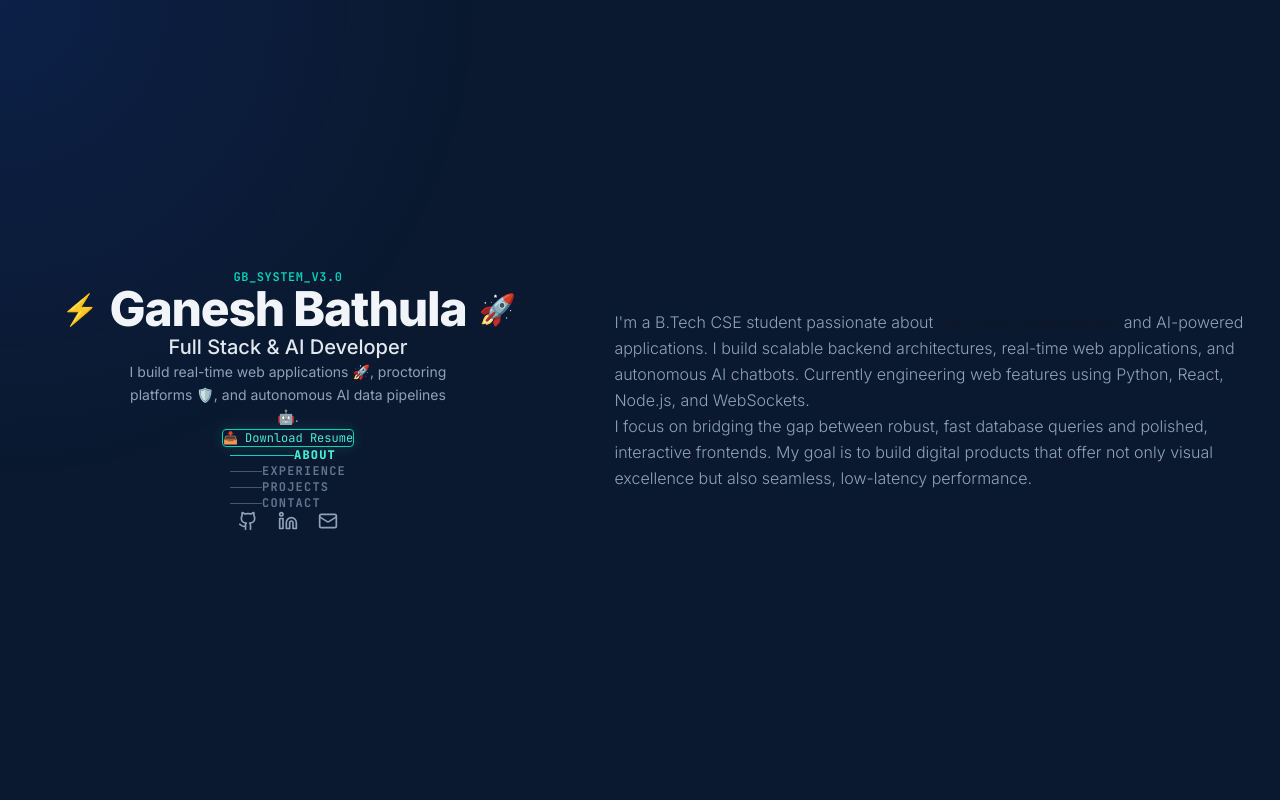
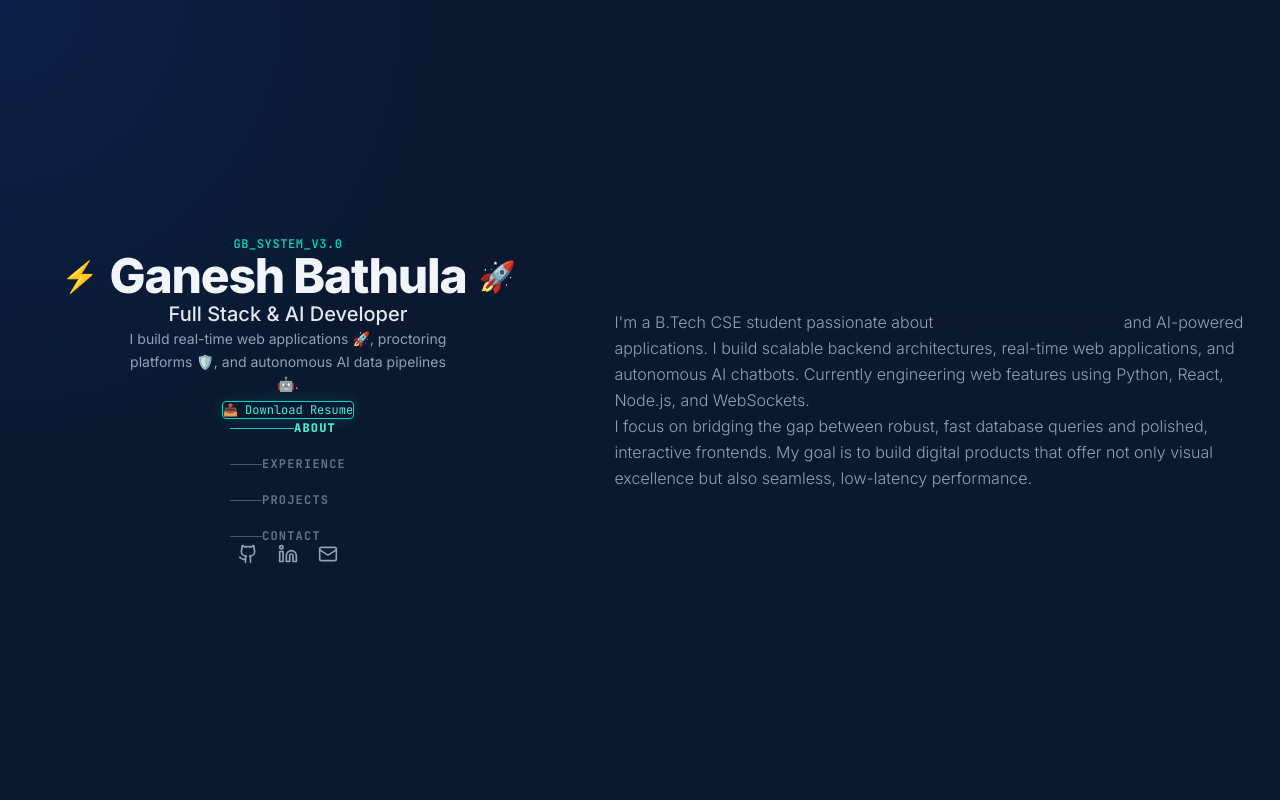
Before and after one commit to Ganesh5710/Portfolio, a Next.js app: page / in a window 1280 px wide. Shown: the top 800 px of the page. Built offline with nearby package versions, Linux system fonts and the light colour scheme.

Commit message:
style: fix left sidebar vertical spacing by wrapping Download Resume in block with mb-10 and setting flex col gap-5 on nav tag

```diff
--- a/src/app/page.js
+++ b/src/app/page.js
@@ -125,25 +125,26 @@ export default function Home() {
                 <h2 className="text-lg sm:text-xl font-medium text-slate-200 mb-4">
                   Full Stack & AI Developer
                 </h2>
-
                             <p className="text-slate-400 text-sm leading-relaxed max-w-xs mx-auto mb-6">
                   I build real-time web applications 🚀, proctoring platforms 🛡️, and autonomous AI data pipelines 🤖.
                 </p>
 
-                {/* Download Resume Button */}
+                {/* Download Resume Button Block */}
+                <div className="mb-10 select-none">
                   <a
                     href="/resume.pdf"
                     target="_blank"
                     rel="noopener noreferrer"
                     download
-                  className="inline-flex items-center justify-center gap-2 px-4 py-2 border border-teal-400 text-teal-300 font-mono text-xs rounded hover:bg-teal-400/10 transition-all shadow-[0_0_15px_rgba(45,212,191,0.15)] mb-10"
+                    className="inline-flex items-center justify-center gap-2 px-4 py-2 border border-teal-400 text-teal-300 font-mono text-xs rounded hover:bg-teal-400/10 transition-all shadow-[0_0_15px_rgba(45,212,191,0.15)]"
                   >
                     📥 Download Resume
                   </a>
                 </div>
+              </div>
 
               {/* Mobile Horizontal Nav Menu */}
-              <nav className="flex lg:hidden flex-wrap justify-center gap-x-4 gap-y-2 font-mono text-xs uppercase tracking-widest mt-8 mb-6 select-none">
+              <nav className="flex lg:hidden flex-wrap justify-center gap-x-4 gap-y-2 font-mono text-xs uppercase tracking-widest mb-6 select-none">
                 {NAV_ITEMS.map((item) => {
                   const isActive = activeSection === item.id;
                   return (
@@ -164,7 +165,7 @@ export default function Home() {
               </nav>
 
               {/* Vertical Scroll-Spy Navigation */}
-              <nav className="hidden lg:flex flex-col mt-10 space-y-5 font-mono text-sm select-none w-fit mx-auto">
+              <nav className="hidden lg:flex flex-col gap-5 font-mono text-sm select-none w-fit mx-auto">
                 {NAV_ITEMS.map((item) => {
                   const isActive = activeSection === item.id;
                   return (
@@ -172,7 +173,7 @@ export default function Home() {
                       key={item.id}
                       href={`#${item.id}`}
                       onClick={(e) => handleAnchorClick(e, item.id)}
-                      className="group flex items-center py-1 cursor-pointer outline-none"
+                      className="group flex items-center py-1.5 cursor-pointer outline-none"
                     >
                       {/* Horizontal line indicator before each section title */}
                       <span className={`mr-4 h-px transition-all duration-300 ${
@@ -193,8 +194,8 @@ export default function Home() {
                 })}
               </nav>
 
-              {/* Social Links (Sitting with generous mt-14 under CONTACT link) */}
-              <div className="flex items-center justify-center gap-5 mt-14 select-none">
+              {/* Social Links Row */}
+              <div className="flex items-center justify-center gap-5 mt-12 select-none">
                 <a
                   href="https://github.com/Ganesh5710"
                   target="_blank"
@@ -231,19 +232,15 @@ export default function Home() {
             <section id="about" className="min-h-[85vh] lg:min-h-screen flex flex-col justify-center py-20 lg:py-0 scroll-mt-24">
               <About />
             </section>
-            <a> </a>
             <section id="experience" className="min-h-[85vh] lg:min-h-screen flex flex-col justify-center py-20 lg:py-0 scroll-mt-24">
               <Experience />
             </section>
-            <a> </a>
             <section id="projects" className="min-h-[85vh] lg:min-h-screen flex flex-col justify-center py-20 lg:py-0 scroll-mt-24">
               <Projects />
             </section>
-            <a> </a>
             <section id="contact" className="min-h-[85vh] lg:min-h-screen flex flex-col justify-center py-20 lg:py-0 scroll-mt-24">
               <Contact />
             </section>
-            <a> </a>
             <Footer />
           </main>
 
```
Lines whose indentation alone changed are shown as unchanged.
